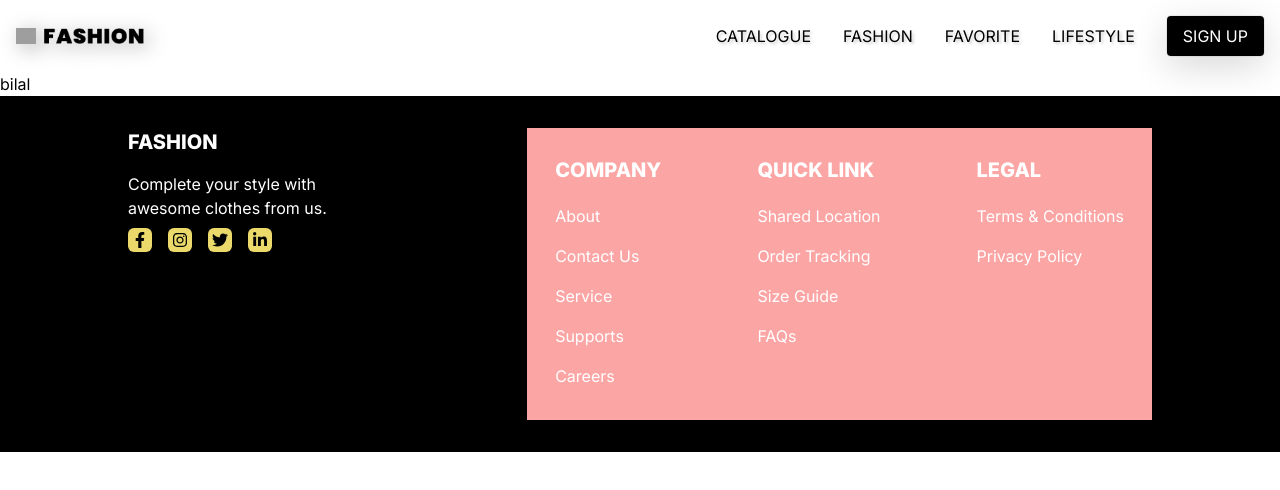
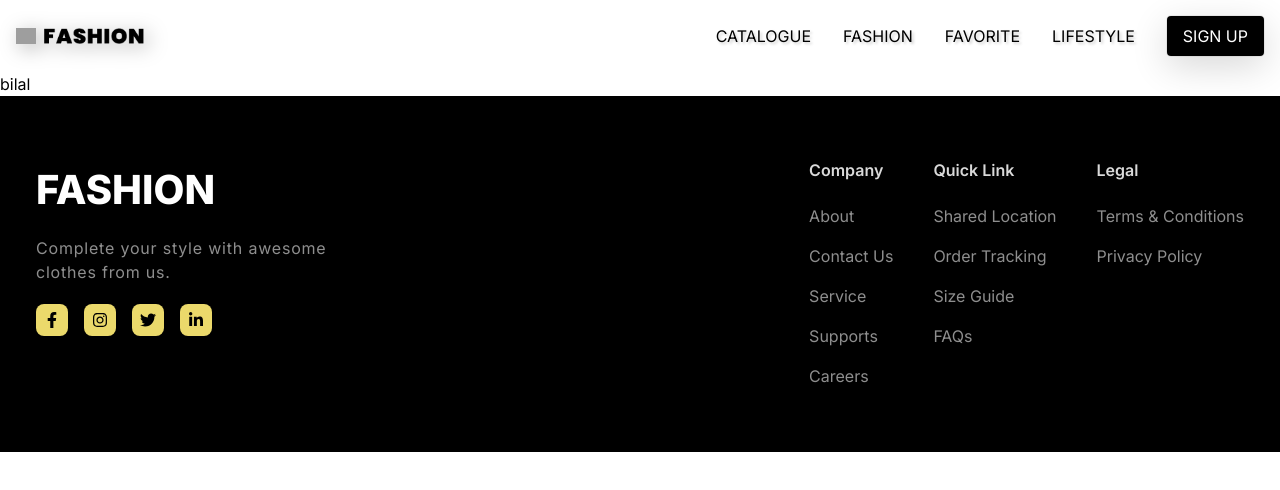
Before and after one commit to Bilal0335/Fashion-Website, a Next.js app: page / in a window 1280 px wide. Shown: the top 490 px of the page. Built offline with nearby package versions, Linux system fonts and the light colour scheme; grey boxes are pictures that could not be loaded.

Commit message:
😄update😄

```diff
--- a/src/components/layout/Footer.tsx
+++ b/src/components/layout/Footer.tsx
@@ -23,25 +23,25 @@ const Footer = () => {
   ];
 
   return (
-    <footer className="bg-black py-8 px-6 sm:px-8 lg:px-10">
+    <footer className="bg-black text-white h-auto p-5">
       <Wrapper>
-        <div className="container mx-auto max-w-screen-lg flex justify-between items-start">
-          {/* first box */}
-          <div className="flex-1">
-            <h3 className="mb-4 text-xl font-extrabold leading-7 text-white">FASHION</h3>
-            <p className="text-white">
+        {/* Main div */}
+        <div className="mb-10 mt-10 flex justify-between">
+          {/* Box 1 */}
+          <div>
+            <h1 className="text-[#FFFFFF] text-[2.5rem] font-extrabold py-1">
+              FASHION
+            </h1>
+            <p className="text-[#8E8E8E] max-w-[80%] tracking-wider py-3 ">
               Complete your style with awesome clothes from us.
             </p>
             <SocialLinks />
           </div>
-
-          {/* center space (empty) */}
-          <div className="flex-1"></div>
-
-          {/* second box */}
-          <div className="flex gap-x-24 justify-start p-7 bg-red-300">
+          {/* Box 2 */}
+          <div className="flex justify-between gap-10">
+            {/* Company Links */}
             <div>
-              <h3 className="mb-4 text-xl font-extrabold leading-7 text-white uppercase">
+              <h3 className="mb-4 text-md font-semibold leading-7 text-[#D9D9D9] capitalize">
                 company
               </h3>
               <ul className="space-y-2">
@@ -52,26 +52,28 @@ const Footer = () => {
                 ))}
               </ul>
             </div>
+            {/* Quick Links */}
             <div>
-              <h3 className="mb-4 text-xl font-extrabold leading-7 text-white uppercase">
+              <h3 className="mb-4 text-md font-semibold leading-7 text-[#D9D9D9] capitalize">
                 quick link
               </h3>
               <ul className="space-y-2">
-                {quick.map((quick, index) => (
-                  <ListItem key={index} href={quick.href}>
-                    {quick.title}
+                {quick.map((item, index) => (
+                  <ListItem key={index} href={item.href}>
+                    {item.title}
                   </ListItem>
                 ))}
               </ul>
             </div>
+            {/* Legal Links */}
             <div>
-              <h3 className="mb-4 text-xl font-extrabold leading-7 text-white uppercase">
+              <h3 className="mb-4 text-md font-semibold leading-7 text-[#D9D9D9] capitalize">
                 legal
               </h3>
               <ul className="space-y-2">
-                {legal.map((legal, index) => (
-                  <ListItem key={index} href={legal.href}>
-                    {legal.title}
+                {legal.map((item, index) => (
+                  <ListItem key={index} href={item.href}>
+                    {item.title}
                   </ListItem>
                 ))}
               </ul>
--- a/src/components/shared/ListItems.tsx
+++ b/src/components/shared/ListItems.tsx
@@ -7,12 +7,11 @@ interface ListItemProps {
 
 const ListItem: React.FC<ListItemProps> = ({ href, children }) => {
   return (
-    <div>
-      <Link href={href}>
-        {/* Use <a> inside <Link> */}
-        <li className="py-1 text-white">{children}</li>
+    <li className="py-1">
+      <Link href={href} className="text-[#8E8E8E] hover:text-white">
+        {children}
       </Link>
-    </div>
+    </li>
   );
 };
 
--- a/src/components/shared/SocialLinks.tsx
+++ b/src/components/shared/SocialLinks.tsx
@@ -35,7 +35,7 @@ const SocialLinks = () => {
       {socialLinks.map(({ href, icon, color }, index) => (
         <Link href={href} key={index} target="_blank">
           <div
-            className={`w-6 h-6 text-black justify-center items-center rounded-md flex ${color}`}
+            className={`w-8 h-8 text-black justify-center items-center rounded-lg flex ${color}`}
           >
             {icon}
           </div>
```
